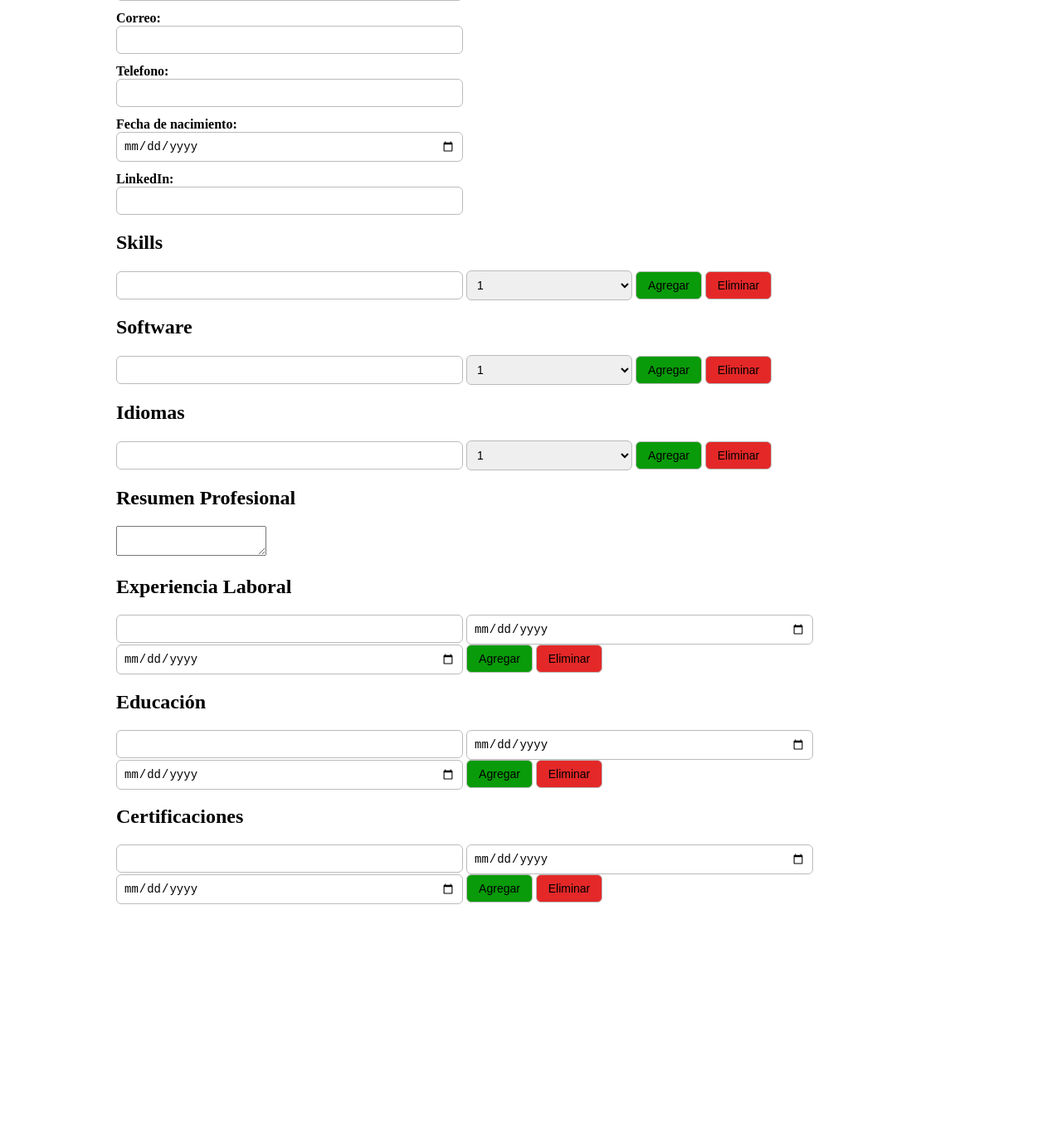
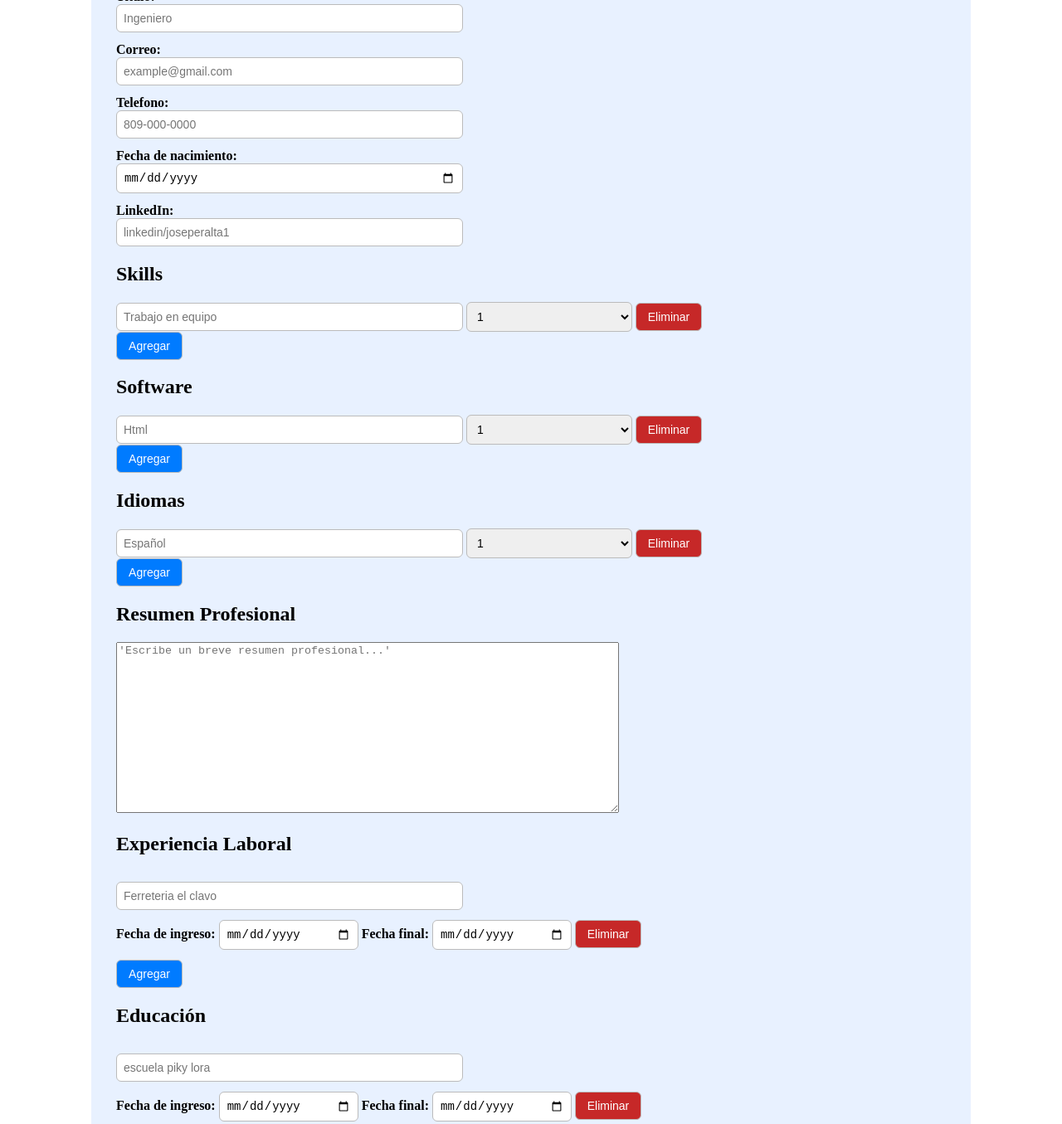
Before and after one commit to Carlostapia12798/Generador-de-cv, a plain HTML site: page Index.html in a window 1280 px wide. Shown: the part 274-1629 px from the top of the page at 83% size. Before the commit the page ends 1372 px from the top, so only its background shows below. Drawn offline with Linux system fonts and the light colour scheme.

Commit message:
syle: correcion de estilos y semantica del Html

```diff
--- a/Index.html
+++ b/Index.html
@@ -15,17 +15,18 @@
     <h1>Generador de Cv</h1>
 <section class="seccion info-p">
     <h2>Informacion personal</h2>
-    <Label>Nombre: <input type="text" name="nombre"></Label>
-    <label>Titulo: <input type="text" name="titulo"></label>
-    <label>Correo: <input type="text" name="correo"></label>
-    <label>Telefono: <input type="text" name="telefono"></label>
+    <Label>Nombre: <input type="text" name="nombre" placeholder="Jose Peralta"></Label>
+    <label>Titulo: <input type="text" name="titulo" placeholder="Ingeniero"></label>
+    <label>Correo: <input type="text" name="correo" placeholder="example@gmail.com"></label>
+    <label>Telefono: <input type="text" name="telefono" placeholder="809-000-0000"></label>
     <label>Fecha de nacimiento: <input type="date" name="fecha"></label>
-    <label>LinkedIn: <input type="url" name="linkedin"></label>
+    <label>LinkedIn: <input type="url" name="linkedin" placeholder="linkedin/joseperalta1"></label>
 </section>
 
 <section class="seccion skills">
     <h2>Skills</h2>
-    <input type="text" name="skill">
+    <section class="container skills-container">
+        <input type="text" name="skill" placeholder="Trabajo en equipo">
         <select name="level" >
             <option value="1">1</option>
             <option value="2">2</option>
@@ -33,13 +34,15 @@
             <option value="4">4</option>
             <option value="5">5</option>
         </select>
+        <button class="quit" disabled>Eliminar</button>
+    </section>
     <button class="add">Agregar</button>
-    <button class="quit">Eliminar</button>
 </section>
 
 <section class="seccion software">
     <h2>Software</h2>
-    <input type="text" name="software">
+    <section class="container software-container" >
+        <input type="text" name="software" placeholder="Html">
         <select name="level" >
             <option value="1">1</option>
             <option value="2">2</option>
@@ -47,13 +50,15 @@
             <option value="4">4</option>
             <option value="5">5</option>
         </select>
+        <button class="quit" disabled>Eliminar</button>
+    </section>
     <button class="add">Agregar</button>
-    <button class="quit">Eliminar</button>
 </section>
 
 <section class="seccion idiomas">
     <h2>Idiomas</h2>
-    <input type="text" name="idioma">
+    <section class="container idiomas-container">
+        <input type="text" name="idioma" placeholder="Español">
         <select name="level" >
             <option value="1">1</option>
             <option value="2">2</option>
@@ -61,40 +66,49 @@
             <option value="4">4</option>
             <option value="5">5</option>
         </select>
+        <button class="quit" disabled>Eliminar</button>
+    </section>
     <button class="add">Agregar</button>
-    <button class="quit">Eliminar</button>
 </section>
 
 <section class="seccion resumen">
     <h2>Resumen Profesional</h2>
-    <Textarea></Textarea>
+    <Textarea placeholder="'Escribe un breve resumen profesional...'"></Textarea>
 </section>
 
 <section class="seccion exp">
     <h2>Experiencia Laboral</h2>
-    <input type="text" name="empresa">
-    <input type="date" name="inicio">
-    <input type="date" name="fin">
+    <input type="text" name="empresa" placeholder="Ferreteria el clavo">
+    <section class="fechas">
+        <label>Fecha de ingreso: <input type="date" name="inicio"></label>
+        <label>Fecha final: <input type="date" name="fin"></label>
+        <button class="quit" disabled>Eliminar</button>
+    </section>
     <button class="add">Agregar</button>
-    <button class="quit">Eliminar</button>
 </section>
 
 <section class="seccion edu">
     <h2>Educación</h2>
-    <input type="text" name="institución academica">
-    <input type="date" name="inicio">
-    <input type="date" name="fin">
+    <input type="text" name="institución academica" placeholder="escuela piky lora">
+    <section class="fechas">
+        <label>Fecha de ingreso: <input type="date" name="inicio"></label>
+        <label>Fecha final: <input type="date" name="fin"></label>
+        <button class="quit" disabled>Eliminar</button>
+    </section>
     <button class="add">Agregar</button>
-    <button class="quit">Eliminar</button>
+
 </section>
 
 <section class="seccion cert">
     <h2>Certificaciones</h2>
-    <input type="text" name="certificacion">
-    <input type="date" name="inicio">
-    <input type="date" name="fin">
+    <input type="text" name="certificacion" placeholder="iso900">
+    <section class="fechas">
+        <label>Fecha de ingreso: <input type="date" name="inicio"></label>
+        <label>Fecha final: <input type="date" name="fin"></label>
+        <button class="quit" disabled>Eliminar</button>
+    </section>
     <button class="add">Agregar</button>
-    <button class="quit">Eliminar</button>
+
 </section>
 
 </form>
--- a/Style.css
+++ b/Style.css
@@ -1,6 +1,8 @@
 form {
     width: 1000px;     /* o max-width */
-    margin: 0 auto;
+    margin: auto;
+    padding: 30px;
+    background-color: #e8f1ff;
 }
 
 /*seccion de informacion personal*/
@@ -49,10 +51,36 @@ form {
     width: 80px;
 
     &.add {
-    background-color: #099b09;
+    background-color: #007bff;
+    color: #fff;
     }
 
     &.quit {
-    background-color: #e42828;
+    background-color: #c62828;
+    color: #fff;
     }
 }
+
+/*textarea*/
+
+textarea {
+    width: 600px;
+    height: 200px;
+}
+
+/*secciones con fecha ingreso, final*/
+
+.seccion.exp, .edu, .cert {
+
+    display: flex;
+    flex-direction: column;
+    gap: 12px;
+
+    label{
+        font-weight: 600;
+    }
+
+    input[type="date"] {
+    width: 150px;
+    }
+}
```
Lines whose indentation alone changed are shown as unchanged.
